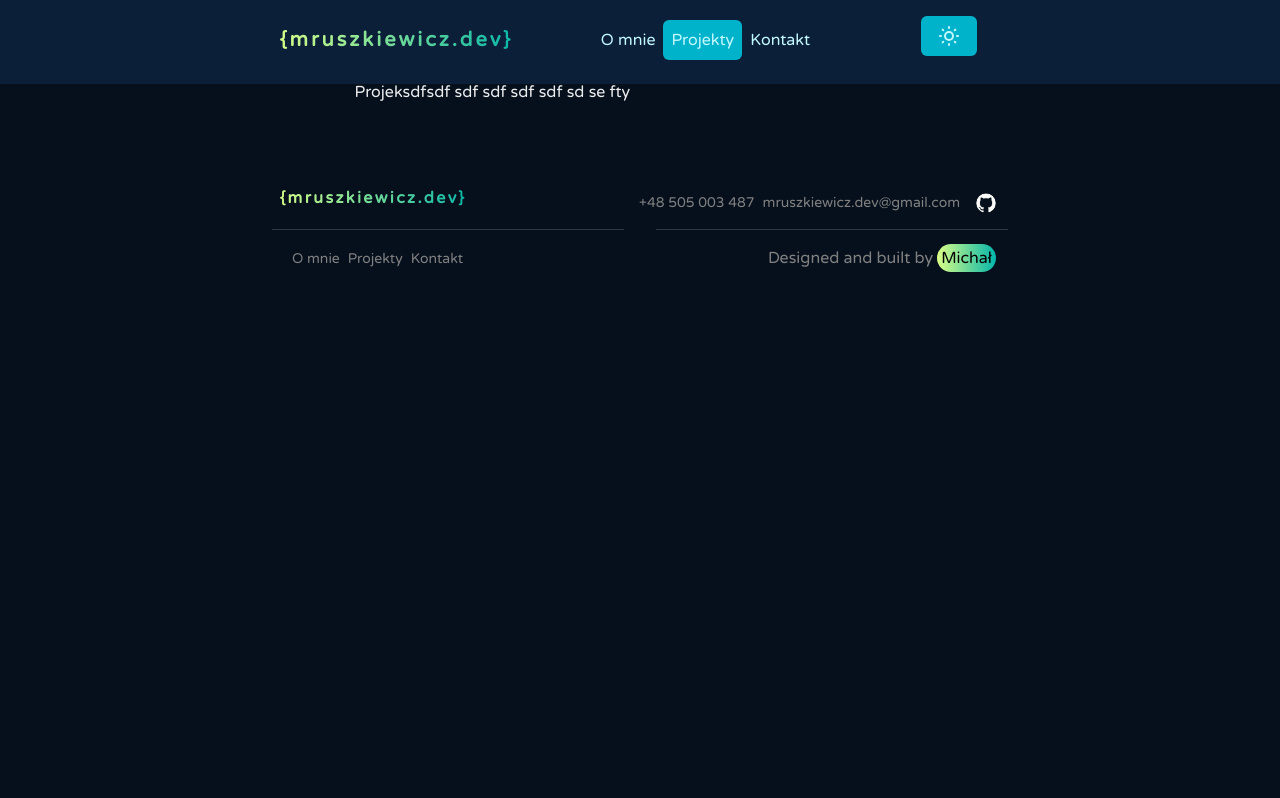
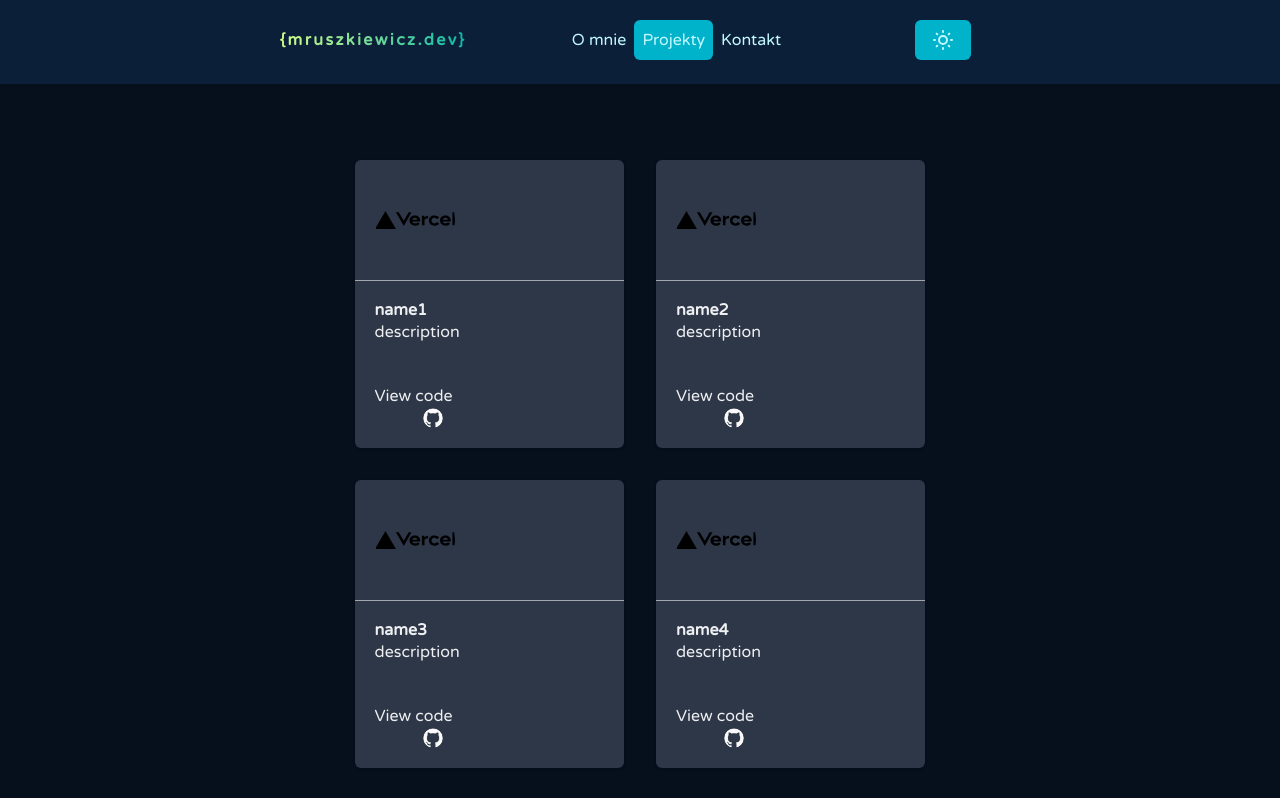
Before and after one commit to mruszkiewicz-dev/portfolio, a Next.js app: page /projects in a window 1280 px wide. Shown: the top 798 px of the page. Built offline with nearby package versions, Linux system fonts and the light colour scheme.

Commit message:
add mycard component

```diff
--- a/src/components/layouts/main.js
+++ b/src/components/layouts/main.js
@@ -14,7 +14,7 @@ const Main = ({ children, router }) => {
         <title>Michał Ruszkiewicz - Homepage</title>
       </Head>
       <Navbar path={router.asPath} />
-      <Container pt={20}>{children}</Container>
+      <Container pt={40}>{children}</Container>
       <Footer />
     </Box>
   )
--- /dev/null
+++ b/src/components/myCard.js
@@ -0,0 +1,24 @@
+import { Card, CardBody, Link, Image, Divider, CardHeader, Heading, Text, CardFooter, Flex } from '@chakra-ui/react'
+
+const MyCard = ({ item }) => (
+  <Card>
+    <CardHeader>
+      <Image src={item.image} borderRadius="full" boxSize="80px" alt="text" />
+    </CardHeader>
+    <Divider />
+    <CardBody>
+      <Heading size="sm">{item.name}</Heading>
+      <Text>{item.description}</Text>
+    </CardBody>
+    <CardFooter>
+      <Flex direction="column" align="center">
+        <Link href="https://github.com/mruszkiewicz-dev" isExternal>
+          <Text>View code</Text>
+          <Image ml={12} src="./tech/github.png" borderRadius="full" boxSize="20px" />
+        </Link>
+      </Flex>
+    </CardFooter>
+  </Card>
+)
+
+export default MyCard
--- a/src/components/navbar.js
+++ b/src/components/navbar.js
@@ -48,7 +48,7 @@ const BurgerMenu = () => (
     <MenuButton>
       <IconMenu2 />
     </MenuButton>
-    <MenuList>
+    <MenuList zIndex="99999">
       <MyMenuList type="mobile" />
     </MenuList>
   </Menu>
@@ -62,15 +62,14 @@ const Navbar = ({ path }) => {
       bgColor={useColorModeValue('sunset.800', 'yinmn_blue.200')}
       as="nav"
       w="100%"
-      overflow="hidden"
-      zIndex="99999"
+      zIndex="999"
       backdropFilter="auto"
-      backdropBlur="6px"
+      backdropBlur="2px"
     >
       <Container display="flex" p={2} maxW="container.md" wrap="wrap" align="center" justify="center">
         <Grid p={2} templateColumns="repeat(5, 0.5fr)" gap={1}>
           <GridItem pt={1}>
-            <Logo size="md" />
+            <Logo size="sx" />
           </GridItem>
           <GridItem colSpan={{ base: '0', md: '3' }} p={1}>
             <Box display={{ base: 'none', md: 'flex' }}>
@@ -81,6 +80,7 @@ const Navbar = ({ path }) => {
           </GridItem>
           <GridItem>
             <Button
+              m={1}
               _hover={{ color: useColorModeValue('sunset.900', 'moonstone.100') }}
               color={useColorModeValue('sunset.100', 'moonstone.900')}
               bg={useColorModeValue('sunset.500', 'moonstone.500')}
@@ -90,7 +90,9 @@ const Navbar = ({ path }) => {
             </Button>
           </GridItem>
           <GridItem>
-            <Box
+            <Center
+              m={1}
+              w="48px"
               rounded="md"
               p={2}
               display={{ base: 'flex', md: 'none' }}
@@ -99,7 +101,7 @@ const Navbar = ({ path }) => {
               bg={useColorModeValue('sunset.500', 'moonstone.500')}
             >
               <BurgerMenu />
-            </Box>
+            </Center>
           </GridItem>
         </Grid>
       </Container>
--- a/src/data/data.js
+++ b/src/data/data.js
@@ -35,3 +35,46 @@ export const bioItems = [
     description: 'aaaaa asd asd asd asd asd asd asd asd asd asd',
   },
 ]
+
+export const projcetItems = [
+  {
+    name: 'name1',
+    description: 'description',
+    image: './vercel.svg',
+  },
+  {
+    name: 'name2',
+    description: 'description',
+    image: './vercel.svg',
+  },
+  {
+    name: 'name3',
+    description: 'description',
+    image: './vercel.svg',
+  },
+  {
+    name: 'name4',
+    description: 'description',
+    image: './vercel.svg',
+  },
+  {
+    name: 'name5',
+    description: 'description',
+    image: './vercel.svg',
+  },
+  {
+    name: 'name6',
+    description: 'description',
+    image: './vercel.svg',
+  },
+  {
+    name: 'name7',
+    description: 'description',
+    image: './vercel.svg',
+  },
+  {
+    name: 'name8',
+    description: 'description',
+    image: './vercel.svg',
+  },
+]
--- a/src/pages/projects.js
+++ b/src/pages/projects.js
@@ -1,7 +1,13 @@
+import { SimpleGrid } from '@chakra-ui/react'
+import MyCard from '@/components/myCard'
+import { projcetItems } from '@/data/data'
+
 export default function Projects() {
   return (
-    <>
-      <h1>Projeksdfsdf sdf sdf sdf sdf sd se fty</h1>
-    </>
+    <SimpleGrid spacing={8} templateColumns="repeat(auto-fill, minmax(170px, 1fr))">
+      {projcetItems.map((item) => (
+        <MyCard key={item.name} item={item} />
+      ))}
+    </SimpleGrid>
   )
 }
```
Also changed, not shown: src/components/bio.js (+5 -16 lines), src/pages/index.js (+6 -4 lines).
